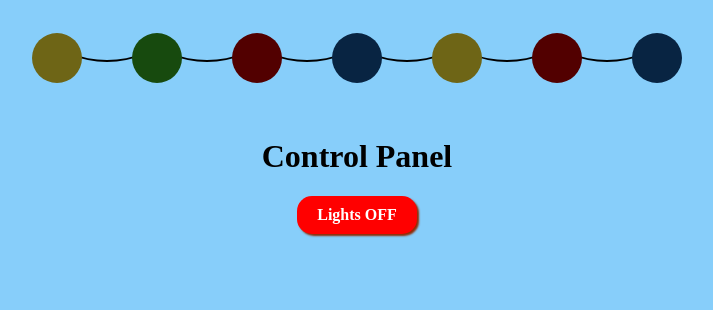
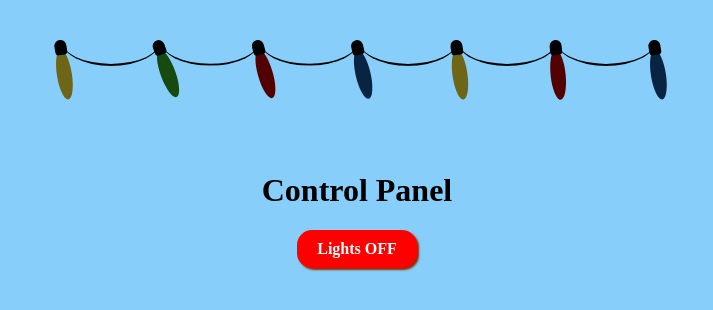
Before and after one commit to mrkshx/christmas_lights, a plain HTML site: page index.html in a window 1280 px wide. Shown: the whole page, without its empty margins (283-996 px from the left). Drawn offline with Linux system fonts and the light colour scheme.

Commit message:
Deploying to gh-pages from  @ 04f98375c34d368abb6a7ab0a614ad4c3803aaef 🚀

```diff
--- a/index.html
+++ b/index.html
@@ -6,12 +6,24 @@
 </head>
 <body>
   <div id="fairy_lights">
-    <div class="bulb yellow paused"></div>
-    <div class="bulb green paused"></div>
-    <div class="bulb red paused"></div>
-    <div class="bulb blue paused"></div>
-    <div class="bulb yellow paused"></div>
-    <div class="bulb red paused"></div>
+    <div class="bulb yellow paused">
+      <div class="wire"></div>
+    </div>
+    <div class="bulb green paused">
+      <div class="wire"></div>
+    </div>
+    <div class="bulb red paused">
+      <div class="wire"></div>
+    </div>
+    <div class="bulb blue paused">
+      <div class="wire"></div>
+    </div>
+    <div class="bulb yellow paused">
+      <div class="wire"></div>
+    </div>
+    <div class="bulb red paused">
+      <div class="wire"></div>
+    </div>
     <div class="bulb blue paused"></div>
   </div>
   <div id="control_panel">
--- a/index.js
+++ b/index.js
@@ -1,6 +1,18 @@
 const switcher = document.getElementById("switch");
 const bulbs = document.querySelectorAll(".bulb");
+const wires = document.querySelectorAll(".wire");
 const body = document.querySelector("body");
+
+
+const rotateBulbs = function() {
+  for (var i=0; i < bulbs.length; i++) {
+    let bulb_rotation = Math.floor(Math.random() * 21) - 20;
+    let wire_rotation = bulb_rotation * -1;
+    bulbs[i].style.setProperty("transform", `rotate(${bulb_rotation}deg)`, "important");
+    wires[i].style.setProperty("transform", `rotate(${wire_rotation}deg)`, "important");
+  }
+}
+
 
 const toggleSwitch = function() {
   if (switcher.textContent.includes("OFF")) {
@@ -19,3 +31,4 @@ const toggleSwitch = function() {
 }
 
 switcher.addEventListener('click', toggleSwitch);
+document.addEventListener('DOMContentLoaded', rotateBulbs(), false);
--- a/style/index.css
+++ b/style/index.css
@@ -10,24 +10,36 @@ body {
 
 .bulb {
   height: 50px;
-  width: 50px;
+  width: 15px;
   border-radius: 50%;
   background-color: grey;
-  margin: 25px;
+  margin: 42px;
   position: relative;
+  transform-origin: top center;
 }
 
-.bulb:not(:last-child):after {
+.bulb:before {
   content: '';
+  width: 12px;
+  position: absolute;
+  border-radius: 10px 10px 5px 5px;
+  background: black;
+  height: 15px;
+  top: -10px;
+  left: 2px;
+}
+
+.wire {
   width: 100px;
   border-bottom: 2px solid black;
   height: 50px;
-  border-radius: 0 0 60% 60%;
+  border-radius: 0 0 50% 50%;
   position: absolute;
-  top: -23px;
+  top: -36px;
+  left: 8px;
   z-index: -1;
+  transform-origin: 0% 70%;
 }
-
 
 #control_panel {
   margin-top: 30px;
```
